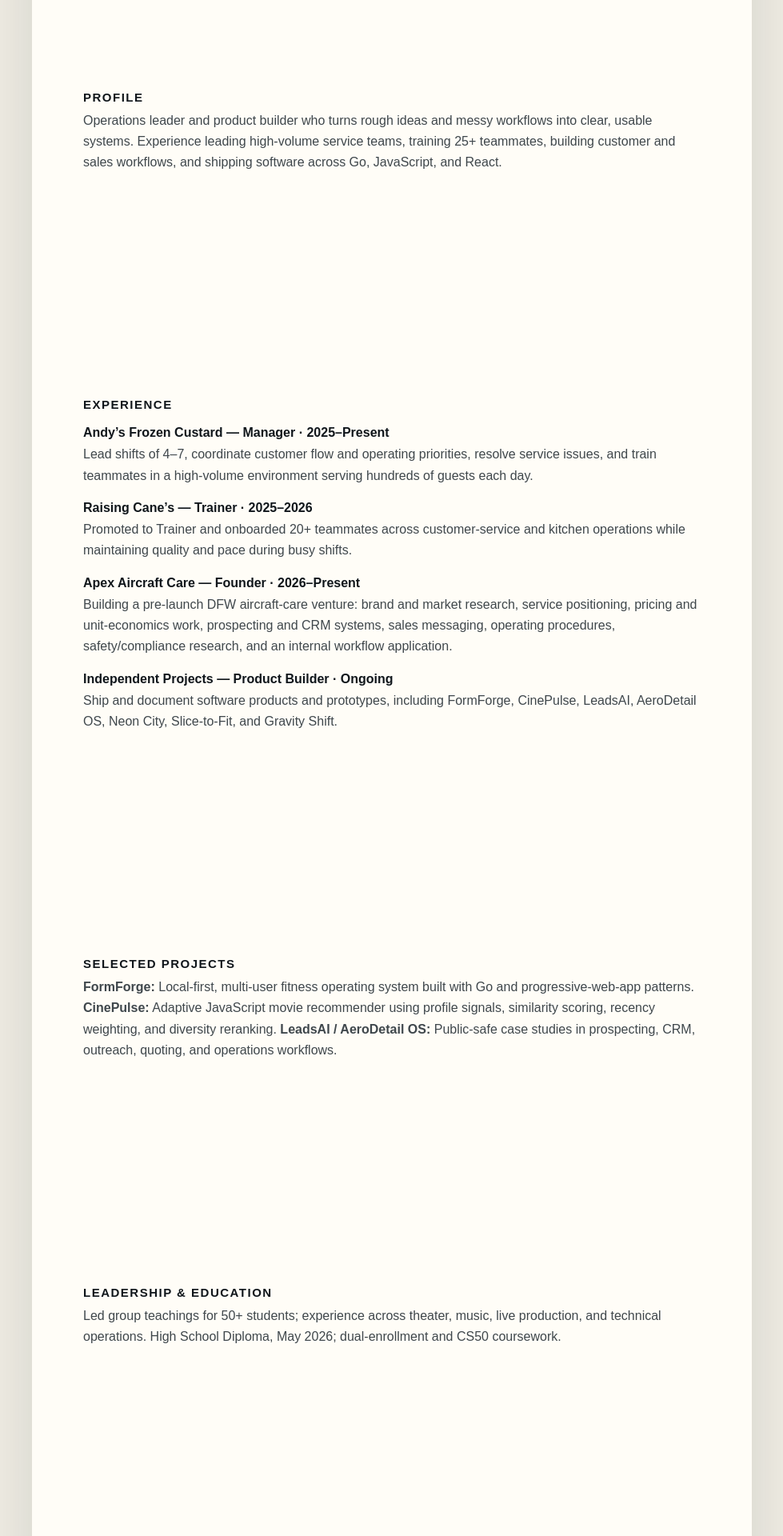
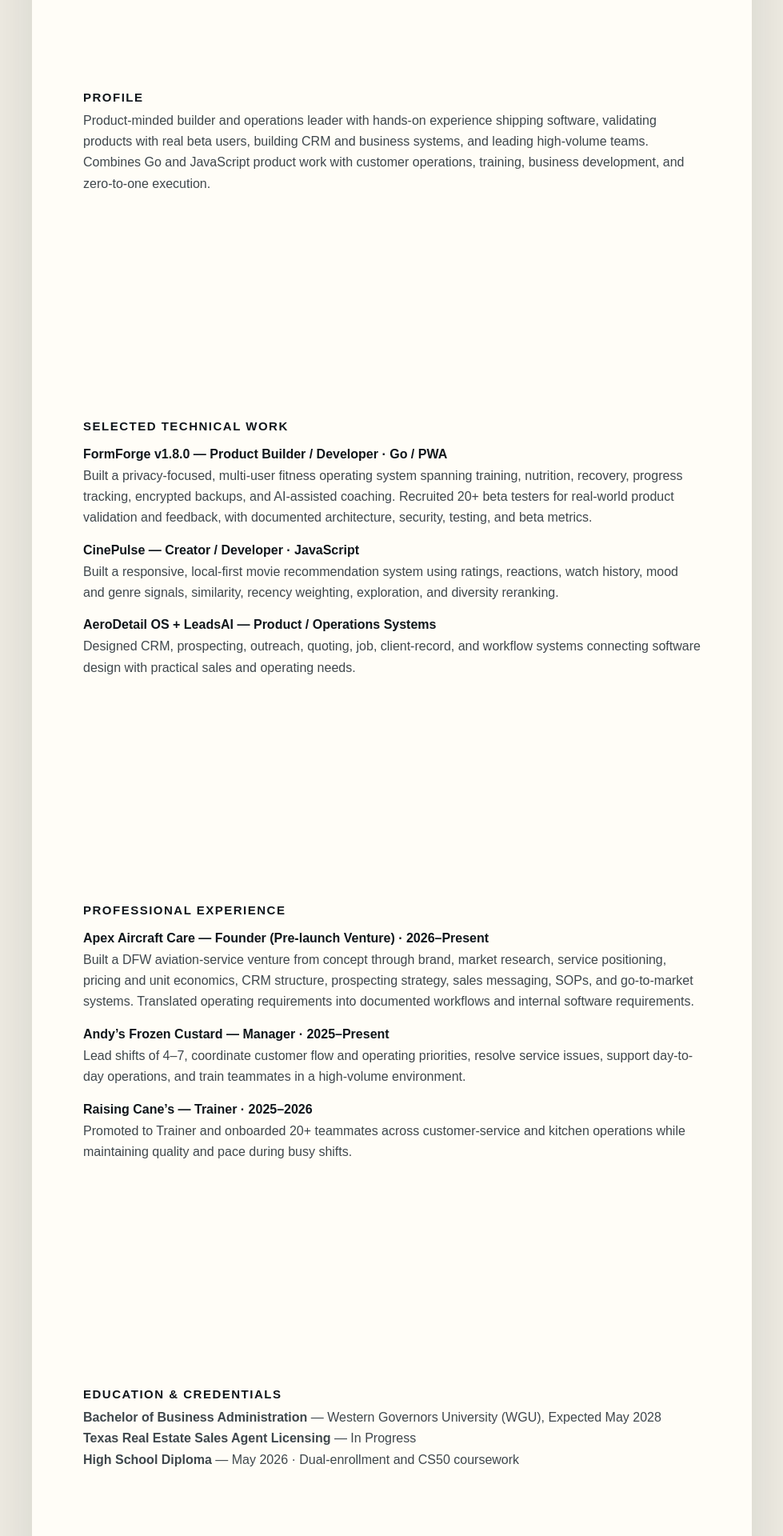
Before and after one commit to thacanadian/portfolio, a Next.js app: page /resume in a window 1280 px wide. Shown: the part 380-2300 px from the top of the page at 80% size, without its empty margins (150-1129 px from the left). Built offline with nearby package versions, Linux system fonts and the light colour scheme.

Commit message:
update resume with beta traction, WGU and licensing

```diff
--- a/app/resume/page.js
+++ b/app/resume/page.js
@@ -31,43 +31,19 @@
           boxShadow: "0 20px 70px rgba(16,22,27,.12)",
         }}
       >
-        <nav
-          className="resumeActions"
-          aria-label="Résumé actions"
-          style={{ display: "flex", justifyContent: "space-between", gap: 20 }}
-        >
-          <a href="/" style={{ fontSize: 12, letterSpacing: ".12em" }}>
-            ← PORTFOLIO
-          </a>
-          <button
-            type="button"
-            onClick={() => window.print()}
-            style={{
-              border: 0,
-              background: "transparent",
-              cursor: "pointer",
-              fontSize: 12,
-              letterSpacing: ".12em",
-            }}
-          >
+        <nav className="resumeActions" aria-label="Résumé actions" style={{ display: "flex", justifyContent: "space-between", gap: 20 }}>
+          <a href="/" style={{ fontSize: 12, letterSpacing: ".12em" }}>← PORTFOLIO</a>
+          <button type="button" onClick={() => window.print()} style={{ border: 0, background: "transparent", cursor: "pointer", fontSize: 12, letterSpacing: ".12em" }}>
             PRINT / SAVE PDF ↓
           </button>
         </nav>
 
         <header style={{ borderBottom: "2px solid #10161b", paddingBottom: 24, marginBottom: 26 }}>
-          <h1
-            style={{
-              fontFamily: "Georgia, serif",
-              fontSize: "clamp(42px,7vw,72px)",
-              fontWeight: 400,
-              letterSpacing: "-.04em",
-              margin: "22px 0 8px",
-            }}
-          >
+          <h1 style={{ fontFamily: "Georgia, serif", fontSize: "clamp(42px,7vw,72px)", fontWeight: 400, letterSpacing: "-.04em", margin: "22px 0 8px" }}>
             Noah Krynicki
           </h1>
           <p style={{ margin: "0 0 12px", color: "#596166" }}>
-            Operations · Customer Success · Product Systems · Business Development
+            Product · Technical Operations · Business Systems · Customer Success
           </p>
           <p style={{ margin: 0, fontSize: 13, lineHeight: 1.7 }}>
             Fort Worth / DFW, Texas · <a href="mailto:noahwkry@gmail.com">noahwkry@gmail.com</a> ·{" "}
@@ -79,65 +55,68 @@
         <section>
           <h2 style={headingStyle}>Profile</h2>
           <p style={bodyStyle}>
-            Operations leader and product builder who turns rough ideas and messy workflows into clear,
-            usable systems. Experience leading high-volume service teams, training 25+ teammates, building
-            customer and sales workflows, and shipping software across Go, JavaScript, and React.
+            Product-minded builder and operations leader with hands-on experience shipping software, validating products with real beta users, building CRM and business systems, and leading high-volume teams. Combines Go and JavaScript product work with customer operations, training, business development, and zero-to-one execution.
           </p>
         </section>
 
         <section style={sectionStyle}>
-          <h2 style={headingStyle}>Experience</h2>
+          <h2 style={headingStyle}>Selected Technical Work</h2>
+
+          <h3 style={jobStyle}>FormForge v1.8.0 — Product Builder / Developer · Go / PWA</h3>
+          <p style={bodyStyle}>
+            Built a privacy-focused, multi-user fitness operating system spanning training, nutrition, recovery, progress tracking, encrypted backups, and AI-assisted coaching. Recruited 20+ beta testers for real-world product validation and feedback, with documented architecture, security, testing, and beta metrics.
+          </p>
+
+          <h3 style={jobStyle}>CinePulse — Creator / Developer · JavaScript</h3>
+          <p style={bodyStyle}>
+            Built a responsive, local-first movie recommendation system using ratings, reactions, watch history, mood and genre signals, similarity, recency weighting, exploration, and diversity reranking.
+          </p>
+
+          <h3 style={jobStyle}>AeroDetail OS + LeadsAI — Product / Operations Systems</h3>
+          <p style={bodyStyle}>
+            Designed CRM, prospecting, outreach, quoting, job, client-record, and workflow systems connecting software design with practical sales and operating needs.
+          </p>
+        </section>
+
+        <section style={sectionStyle}>
+          <h2 style={headingStyle}>Professional Experience</h2>
+
+          <h3 style={jobStyle}>Apex Aircraft Care — Founder (Pre-launch Venture) · 2026–Present</h3>
+          <p style={bodyStyle}>
+            Built a DFW aviation-service venture from concept through brand, market research, service positioning, pricing and unit economics, CRM structure, prospecting strategy, sales messaging, SOPs, and go-to-market systems. Translated operating requirements into documented workflows and internal software requirements.
+          </p>
 
           <h3 style={jobStyle}>Andy’s Frozen Custard — Manager · 2025–Present</h3>
           <p style={bodyStyle}>
-            Lead shifts of 4–7, coordinate customer flow and operating priorities, resolve service issues,
-            and train teammates in a high-volume environment serving hundreds of guests each day.
+            Lead shifts of 4–7, coordinate customer flow and operating priorities, resolve service issues, support day-to-day operations, and train teammates in a high-volume environment.
           </p>
 
           <h3 style={jobStyle}>Raising Cane’s — Trainer · 2025–2026</h3>
           <p style={bodyStyle}>
-            Promoted to Trainer and onboarded 20+ teammates across customer-service and kitchen operations
-            while maintaining quality and pace during busy shifts.
-          </p>
-
-          <h3 style={jobStyle}>Apex Aircraft Care — Founder · 2026–Present</h3>
-          <p style={bodyStyle}>
-            Building a pre-launch DFW aircraft-care venture: brand and market research, service positioning,
-            pricing and unit-economics work, prospecting and CRM systems, sales messaging, operating
-            procedures, safety/compliance research, and an internal workflow application.
-          </p>
-
-          <h3 style={jobStyle}>Independent Projects — Product Builder · Ongoing</h3>
-          <p style={bodyStyle}>
-            Ship and document software products and prototypes, including FormForge, CinePulse, LeadsAI,
-            AeroDetail OS, Neon City, Slice-to-Fit, and Gravity Shift.
+            Promoted to Trainer and onboarded 20+ teammates across customer-service and kitchen operations while maintaining quality and pace during busy shifts.
           </p>
         </section>
 
         <section style={sectionStyle}>
-          <h2 style={headingStyle}>Selected Projects</h2>
+          <h2 style={headingStyle}>Education & Credentials</h2>
           <p style={bodyStyle}>
-            <strong>FormForge:</strong> Local-first, multi-user fitness operating system built with Go and
-            progressive-web-app patterns. <strong>CinePulse:</strong> Adaptive JavaScript movie recommender
-            using profile signals, similarity scoring, recency weighting, and diversity reranking.{" "}
-            <strong>LeadsAI / AeroDetail OS:</strong> Public-safe case studies in prospecting, CRM, outreach,
-            quoting, and operations workflows.
+            <strong>Bachelor of Business Administration</strong> — Western Governors University (WGU), Expected May 2028<br />
+            <strong>Texas Real Estate Sales Agent Licensing</strong> — In Progress<br />
+            <strong>High School Diploma</strong> — May 2026 · Dual-enrollment and CS50 coursework
           </p>
         </section>
 
         <section style={sectionStyle}>
-          <h2 style={headingStyle}>Leadership & Education</h2>
+          <h2 style={headingStyle}>Leadership</h2>
           <p style={bodyStyle}>
-            Led group teachings for 50+ students; experience across theater, music, live production, and
-            technical operations. High School Diploma, May 2026; dual-enrollment and CS50 coursework.
+            Led group teachings for 50+ students; experience across 16+ theater productions, music, live production, and technical operations.
           </p>
         </section>
 
         <section style={sectionStyle}>
           <h2 style={headingStyle}>Skills</h2>
           <p style={bodyStyle}>
-            Team leadership · Training · Customer experience · Operations · CRM and prospecting · Business
-            development · Go · JavaScript · React · HTML/CSS · Git · Product thinking · AI-assisted workflows
+            Go · JavaScript · React · TypeScript · Python · HTML/CSS · Git/GitHub · Progressive Web Apps · Local-first systems · Testing · Product documentation · CRM · Prospecting · Customer onboarding · Business development · AI-assisted workflows
           </p>
         </section>
       </article>
```
